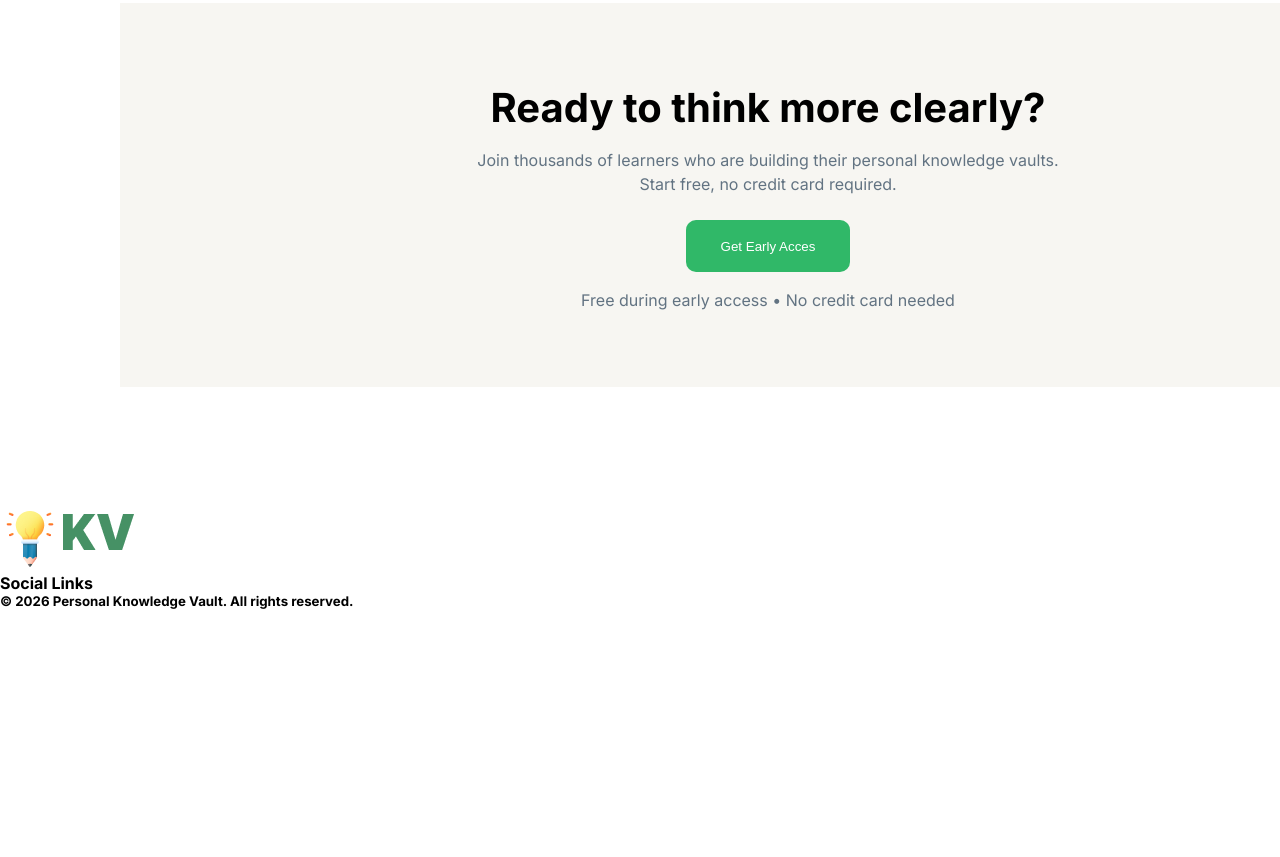
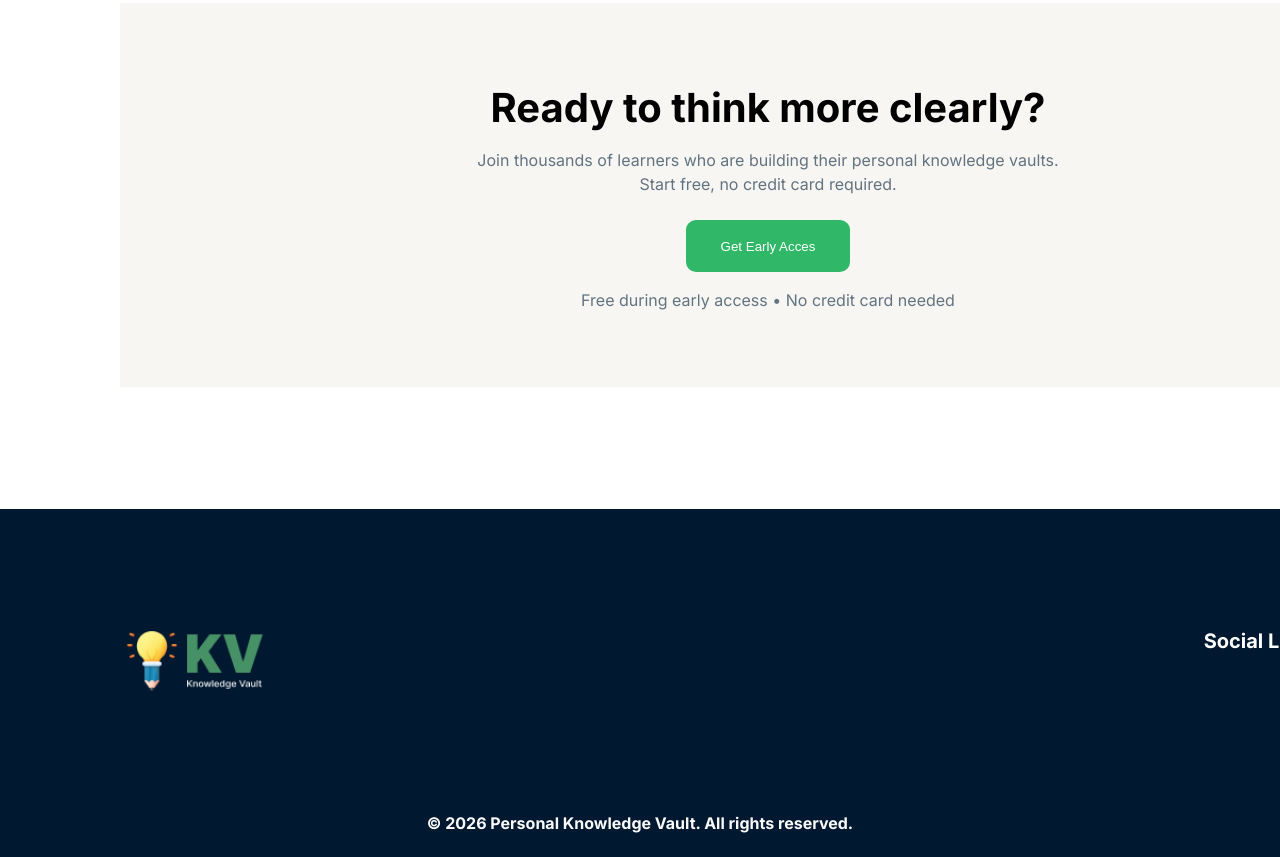
Before and after one commit to mdswoponsheik/phassignment01, a plain HTML site: page index.html in a window 1280 px wide. Shown: the part 2316-3173 px from the top of the page. Before the commit the page ends 2925 px from the top, so only its background shows below. Drawn offline with Linux system fonts and the light colour scheme.

Commit message:
footer complete

```diff
--- a/index.html
+++ b/index.html
@@ -128,14 +128,14 @@
 
 
 <footer id="end">
-    <div>
+    <div class="end-all">
         <img src="./assets/logo-footer.png" alt="">
 
-        <h4>Social Links</h4>
+        <h3>Social Links</h3>
     </div>
-    <div>
+
         <h5>© 2026 Personal Knowledge Vault. All rights reserved.</h5>
-    </div>
+
 </footer>
 
 
--- a/style.css
+++ b/style.css
@@ -283,3 +283,32 @@ nav .manu a{
     margin-bottom: 24px;
 
 }
+#end {
+    width: fill;
+    height: 348px;
+    background-color: #001931;
+    padding: 120px 120px 30px 120px;
+}
+
+.end-all{
+    display: flex;
+    width: 1200px;
+    height: 64px;
+    justify-content: space-between;
+    /* margin: 120px 120px 110px 120px; */
+
+    /* justify-content: center; */
+    align-content: center;
+}
+
+#end h3{
+    font-size: 20px;
+    color: white;
+}
+
+#end h5{
+    font-size: 16px;
+    color: #fafafa;
+    text-align: center;
+    margin-top: 120px;
+}
```
